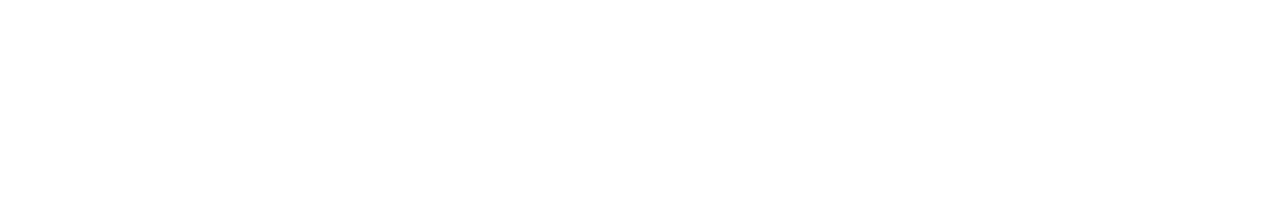
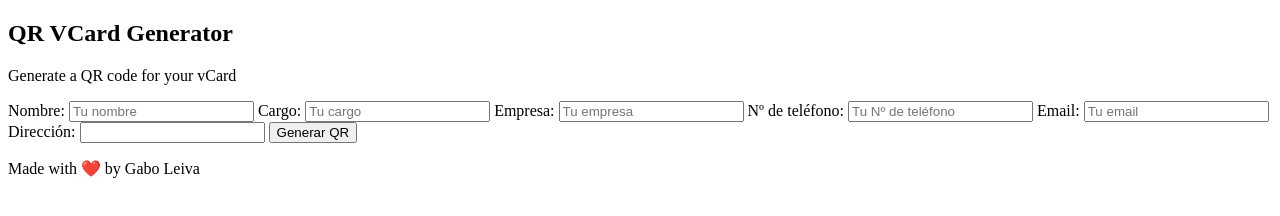
Before and after one commit to gaboleiva-dsgn/qr-vcard, a plain HTML site: page index.html in a window 1280 px wide. Drawn offline with Linux system fonts and the light colour scheme; files that its build step writes are made by us from their sources.

Commit message:
Formulario para generar QR

```diff
--- a/index.html
+++ b/index.html
@@ -1,12 +1,40 @@
 <!DOCTYPE html>
-<html lang="en">
+<html lang="es">
   <head>
     <meta charset="UTF-8" />
     <meta name="viewport" content="width=device-width, initial-scale=1.0" />
-    <title>QR VCODE</title>
+    <title>QR VCard Generator</title>
     <link rel="stylesheet" href="assets/style.css" />
   </head>
   <body>
+    <section>
+      <h1>QR VCard Generator</h1>
+      <p>Generate a QR code for your vCard</p>
+      <form>
+        <label for="name">Nombre:</label>
+        <input type="text" id="name" placeholder="Tu nombre" />
+
+        <label for="position">Cargo:</label>
+        <input type="text" id="position" placeholder="Tu cargo" />
+
+        <label for="company">Empresa:</label>
+        <input type="text" id="company" placeholder="Tu empresa" />
+
+        <label for="phone">Nº de teléfono:</label>
+        <input type="tel" id="phone" placeholder="Tu Nº de teléfono" />
+
+        <label for="email">Email:</label>
+        <input type="email" id="email" placeholder="Tu email" />
+
+        <label for="address">Dirección:</label>
+        <input type="text" id="address" name="address" />
+
+        <button type="submit">Generar QR</button>
+      </form>
+    </section>
+    <footer>
+      <p>Made with ❤️ by Gabo Leiva</p>
+    </footer>
     <script src="assets/js/main.js"></script>
   </body>
 </html>
```
